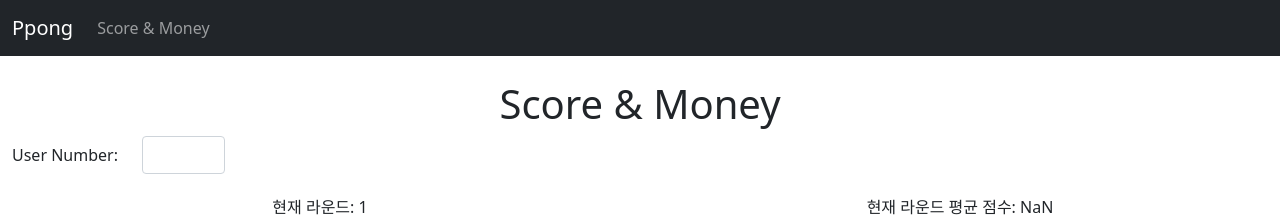
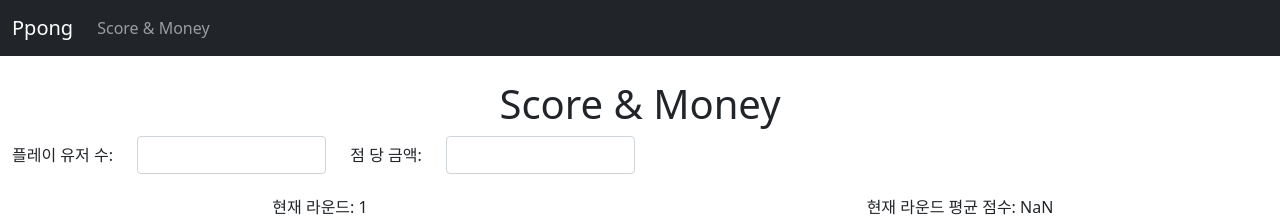
Before and after one commit to ingeun92/ppong-v2, a Next.js app: page / in a window 1280 px wide. Shown: the top 224 px of the page. Built offline with nearby package versions, Linux system fonts and the light colour scheme.

Commit message:
[08/14] Update index.tsx - Append dotMoney

```diff
--- a/pages/index.tsx
+++ b/pages/index.tsx
@@ -17,6 +17,7 @@ export default function Score() {
   const [viewAvg, setViewAvg] = useState(0);
   const [money, setMoney] = useState<Array<number>>([]);
   const [round, setRound] = useState(1);
+  const [dotMoney, setDotMoney] = useState("");
 
   const [signal, setSignal] = useState(0);
 
@@ -45,7 +46,7 @@ export default function Score() {
 
     for (let i = 0; i < Number(userNum); i++) {
       const subScore = avgGameScore - gameScore[i];
-      tmp[i] = Math.round((subScore * 200) / 100) * 100;
+      tmp[i] = Math.round((subScore * Number(dotMoney)) / 100) * 100;
     }
     setMoney(tmp);
 
@@ -69,6 +70,10 @@ export default function Score() {
 
   const handleUserChange = (e: any) => {
     setUserNum(e.target.value);
+  };
+
+  const handleDotChange = (e: any) => {
+    setDotMoney(e.target.value);
   };
 
   return (
@@ -95,13 +100,23 @@ export default function Score() {
 
       <Row className="align-content-center">
         <Col
-          sm="auto"
+          md="auto"
           className="d-flex justify-content-center align-items-center">
-          User Number:
+          플레이 유저 수:
         </Col>
-        <Col sm lg="1">
+        <Col md="2">
           <InputGroup>
             <FormControl value={userNum} onChange={handleUserChange} />
+          </InputGroup>
+        </Col>
+        <Col
+          md="auto"
+          className="d-flex justify-content-center align-items-center">
+          점 당 금액:
+        </Col>
+        <Col md="2">
+          <InputGroup>
+            <FormControl value={dotMoney} onChange={handleDotChange} />
           </InputGroup>
         </Col>
       </Row>
```
